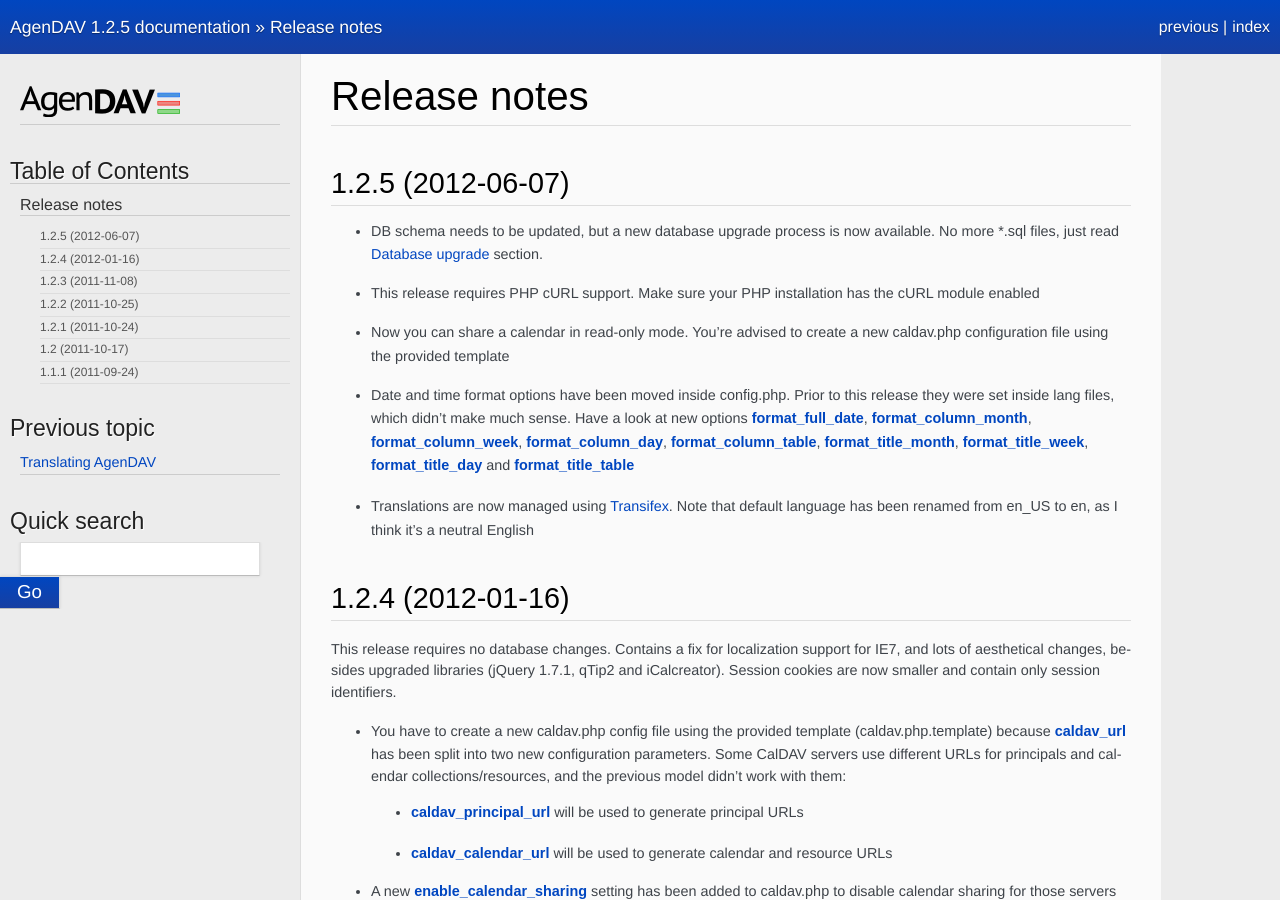
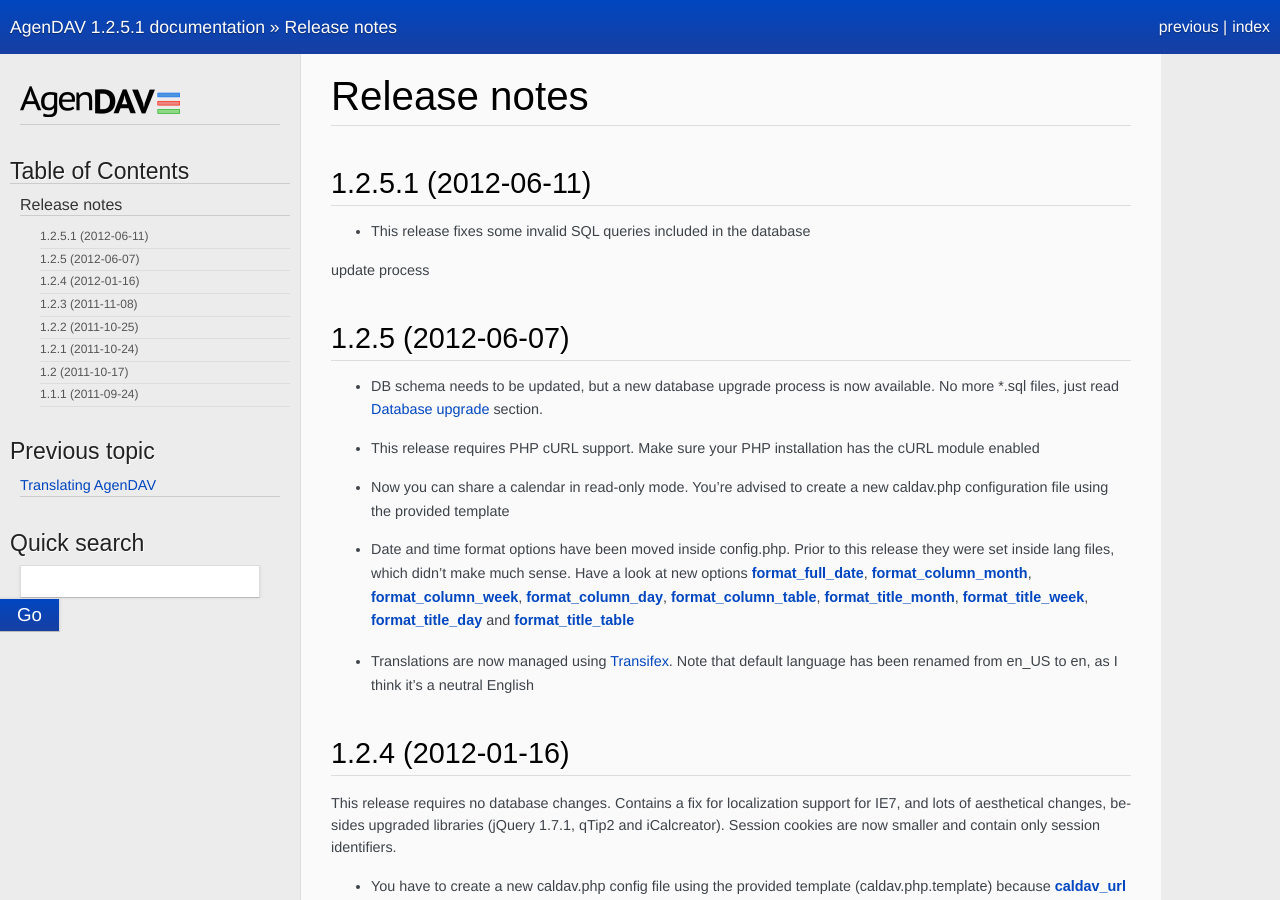
Before and after one commit to birdrock00/caldaver, a Sphinx documentation site: the page built from doc/source/releasenotes.rst, in a window 1280 px wide and 900 px high. Built offline with Sphinx 7.4.7, drawn with Linux system fonts in a browser that asks for light colours; some web fonts are replaced; some of the changed text lies outside the part shown.

Commit message:
Update docs

```diff
--- a/doc/source/conf.py
+++ b/doc/source/conf.py
@@ -48,9 +48,9 @@
 # built documents.
 #
 # The short X.Y version.
-version = '1.2.5'
+version = '1.2.5.1'
 # The full version, including alpha/beta/rc tags.
-release = '1.2.5'
+release = '1.2.5.1'
 
 # The language for content autogenerated by Sphinx. Refer to documentation
 # for a list of supported languages.
--- a/doc/source/releasenotes.rst
+++ b/doc/source/releasenotes.rst
@@ -2,6 +2,14 @@
 
 Release notes
 =============
+
+.. _v1.2.5.1:
+
+1.2.5.1 (2012-06-11)
+--------------------
+
+* This release fixes some invalid SQL queries included in the database
+update process
 
 .. _v1.2.5:
 
```
